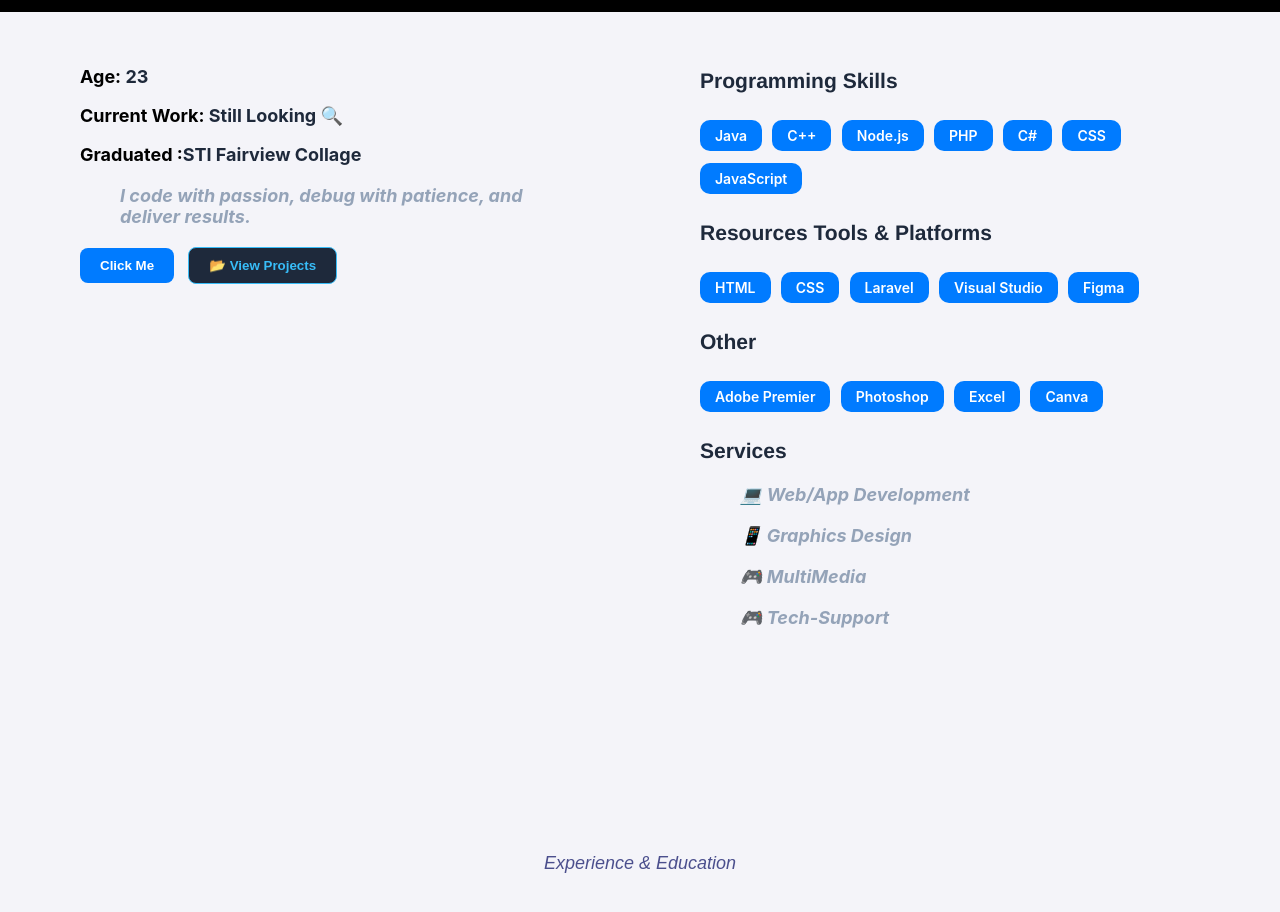
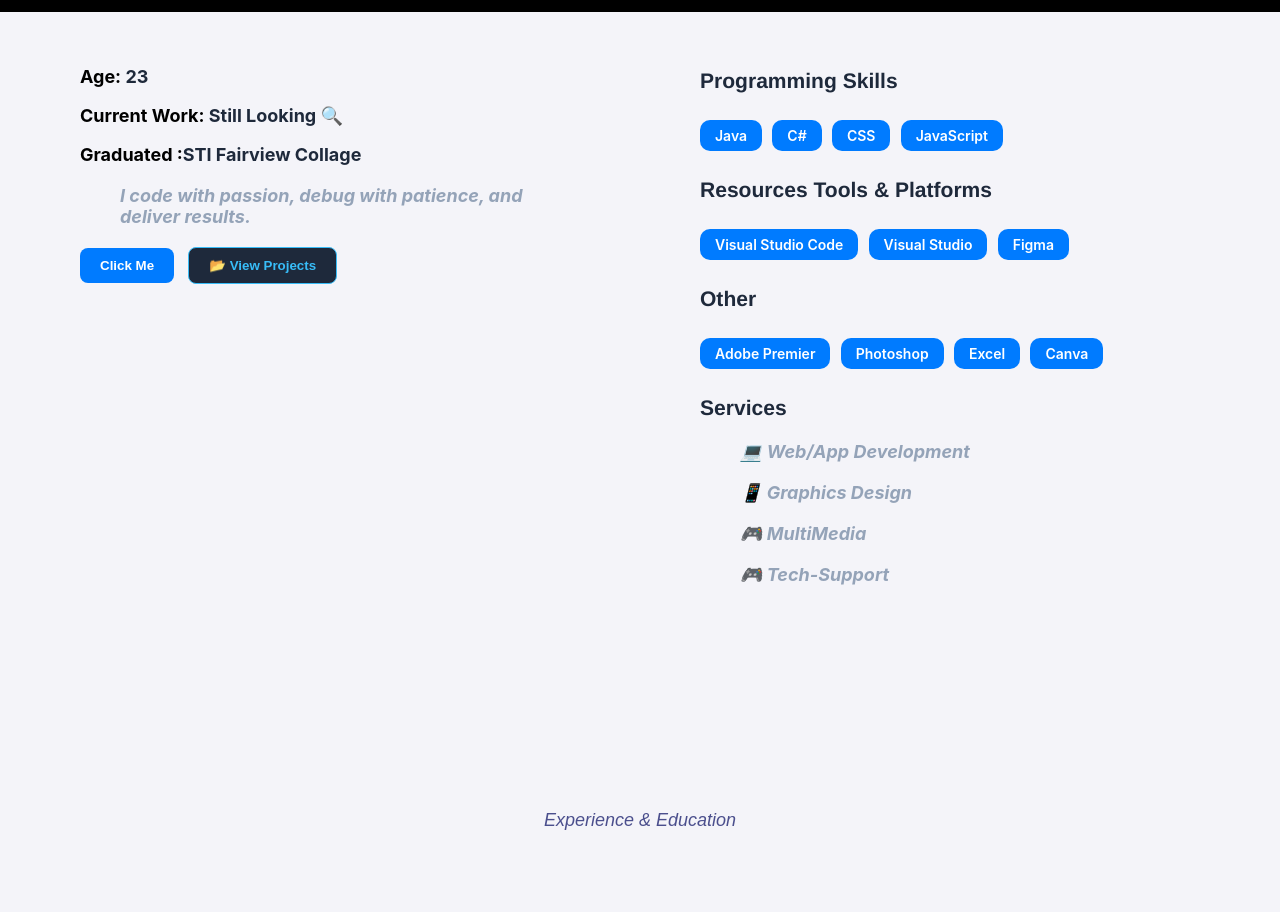
Before and after one commit to Eye2002/Portfolio, a plain HTML site: page index.html in a window 1280 px wide. Shown: the part 1120-2032 px from the top of the page. Drawn offline with nearby package versions, Linux system fonts and the light colour scheme; some packages are replaced by stand-ins of ours; a script that the page names is missing; a web font is replaced by a local one.

Commit message:
Update index.html

```diff
--- a/index.html
+++ b/index.html
@@ -100,9 +100,6 @@
       <div class="skills hidden-left">
         <h3 style="font-style: normal; font-family: 'Franklin Gothic Medium', 'Arial Narrow', Arial, sans-serif;" >Programming Skills</h3>
         <span class="tag">Java</span>
-        <span class="tag">C++</span>
-        <span class="tag">Node.js</span>
-        <span class="tag">PHP</span>
         <span class="tag">C#</span>
         <span class="tag">CSS</span>
         <span class="tag">JavaScript</span>
@@ -110,9 +107,7 @@
 
       <div class="tools hidden-left">
         <h3 style="font-style: normal; font-family: 'Franklin Gothic Medium', 'Arial Narrow', Arial, sans-serif;" >Resources Tools & Platforms</h3>
-        <span class="tag">HTML</span>
-        <span class="tag">CSS</span>
-        <span class="tag">Laravel</span>
+        <span class="tag">Visual Studio Code</span>
           <span class="tag">Visual Studio</span>
            <span class="tag">Figma</span>
 
```
